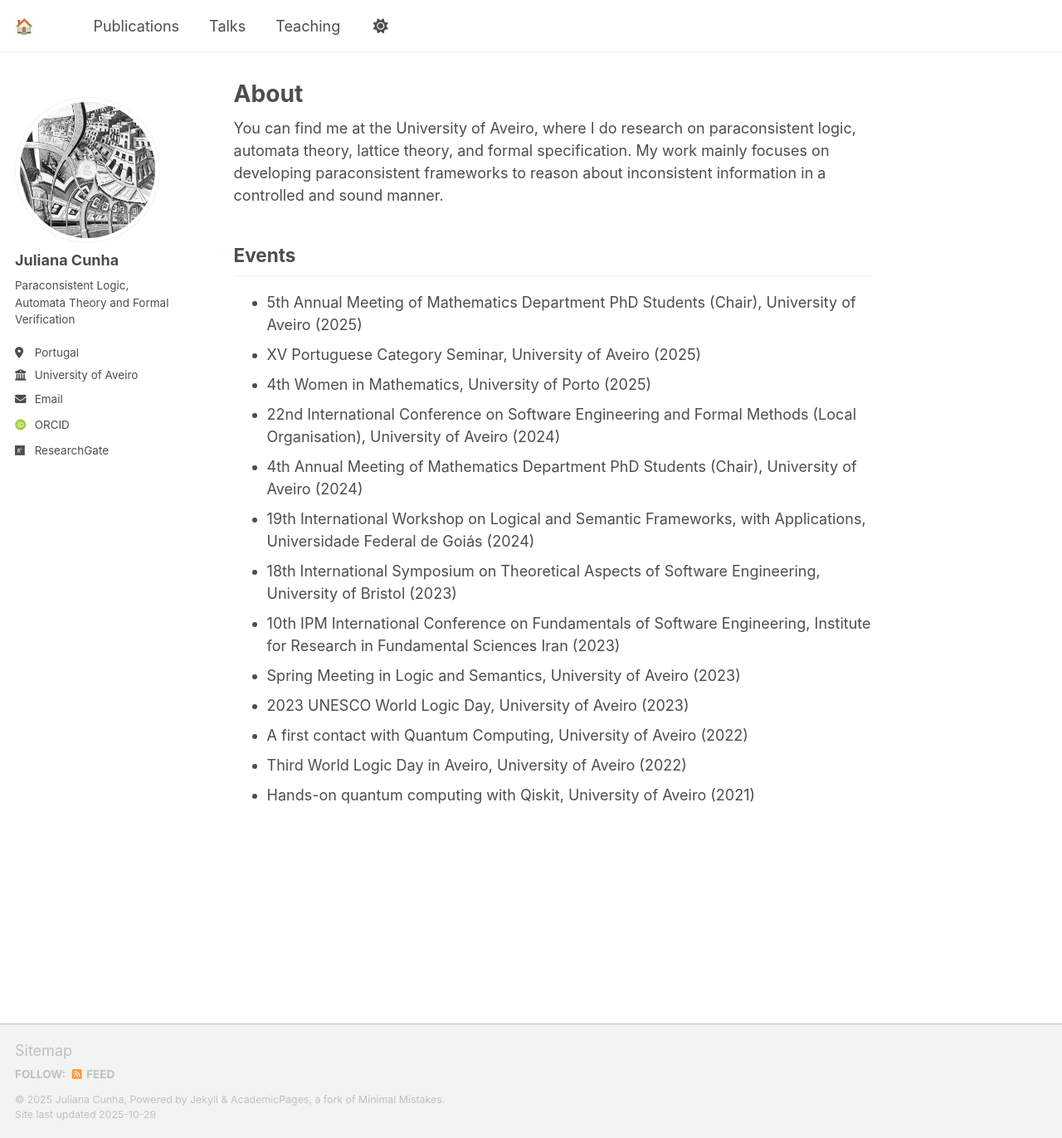
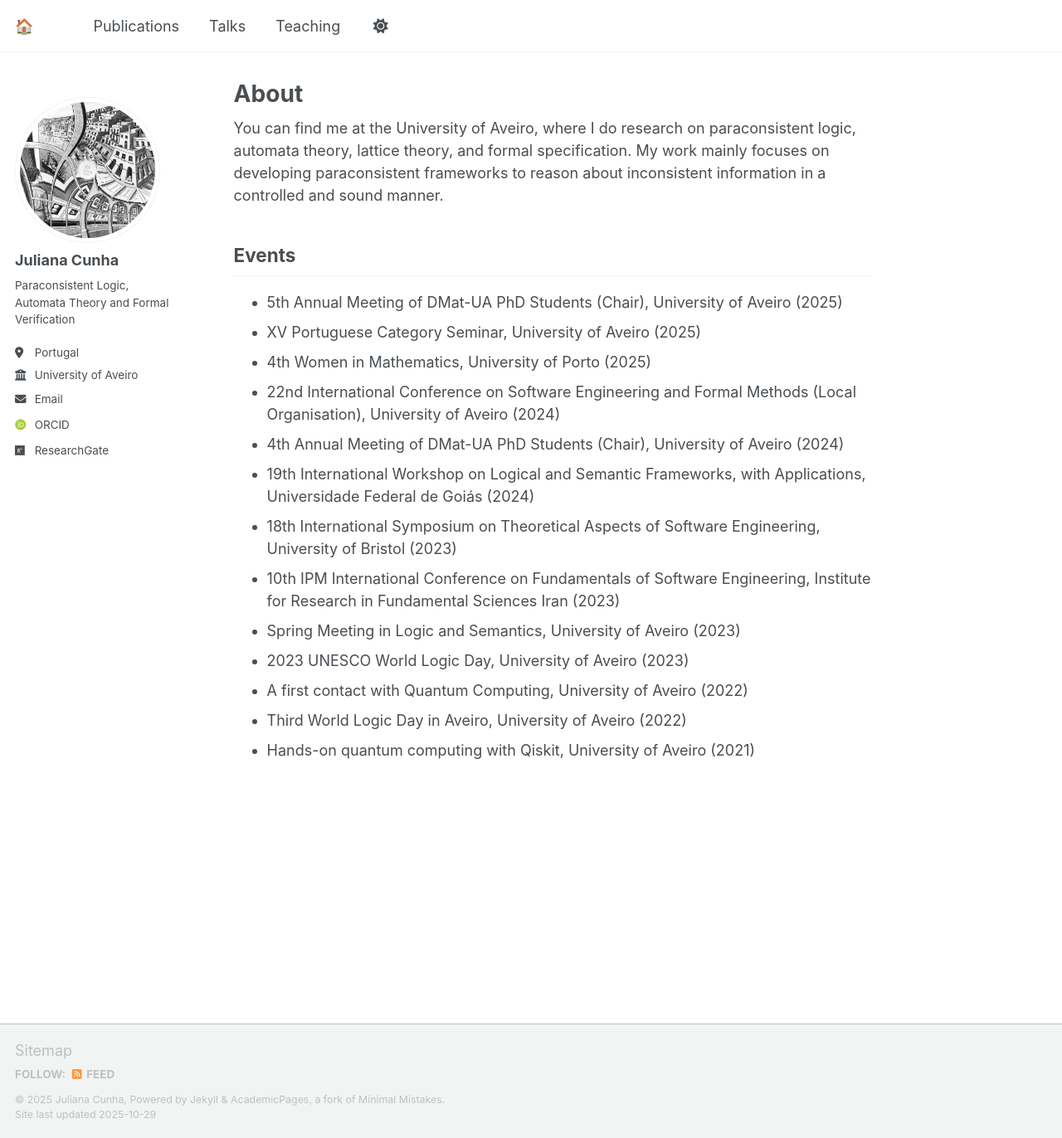
Before and after one commit to juliana-cunha/juliana-cunha.github.io, a Jekyll site: the page built from _pages/about.md, in a window 1280 px wide and 1372 px high. Shown: the whole window at 83% size. Built offline with Jekyll 4.4.1, drawn with Linux system fonts in a browser that asks for light colours; some web fonts are replaced; a script that is not in the unit is left out.

Commit message:
Update about.md

```diff
--- a/_pages/about.md
+++ b/_pages/about.md
@@ -11,11 +11,11 @@ You can find me at the University of Aveiro, where I do research on paraconsiste
 
 Events
 ------
-- 5th Annual Meeting of Mathematics Department PhD Students (Chair), University of Aveiro (2025)
+- 5th Annual Meeting of DMat-UA PhD Students (Chair), University of Aveiro (2025)
 - XV Portuguese Category Seminar, University of Aveiro (2025)
 - 4th Women in Mathematics, University of Porto (2025)
 - 22nd International Conference on Software Engineering and Formal Methods (Local Organisation), University of Aveiro (2024)
-- 4th Annual Meeting of Mathematics Department PhD Students (Chair), University of Aveiro (2024)
+- 4th Annual Meeting of DMat-UA PhD Students (Chair), University of Aveiro (2024)
 - 19th International Workshop on Logical and Semantic Frameworks, with Applications, Universidade Federal de Goiás (2024)
 - 18th International Symposium on Theoretical Aspects of Software Engineering, University of Bristol (2023)
 - 10th IPM International Conference on Fundamentals of Software Engineering, Institute for Research in Fundamental Sciences Iran (2023)
```
